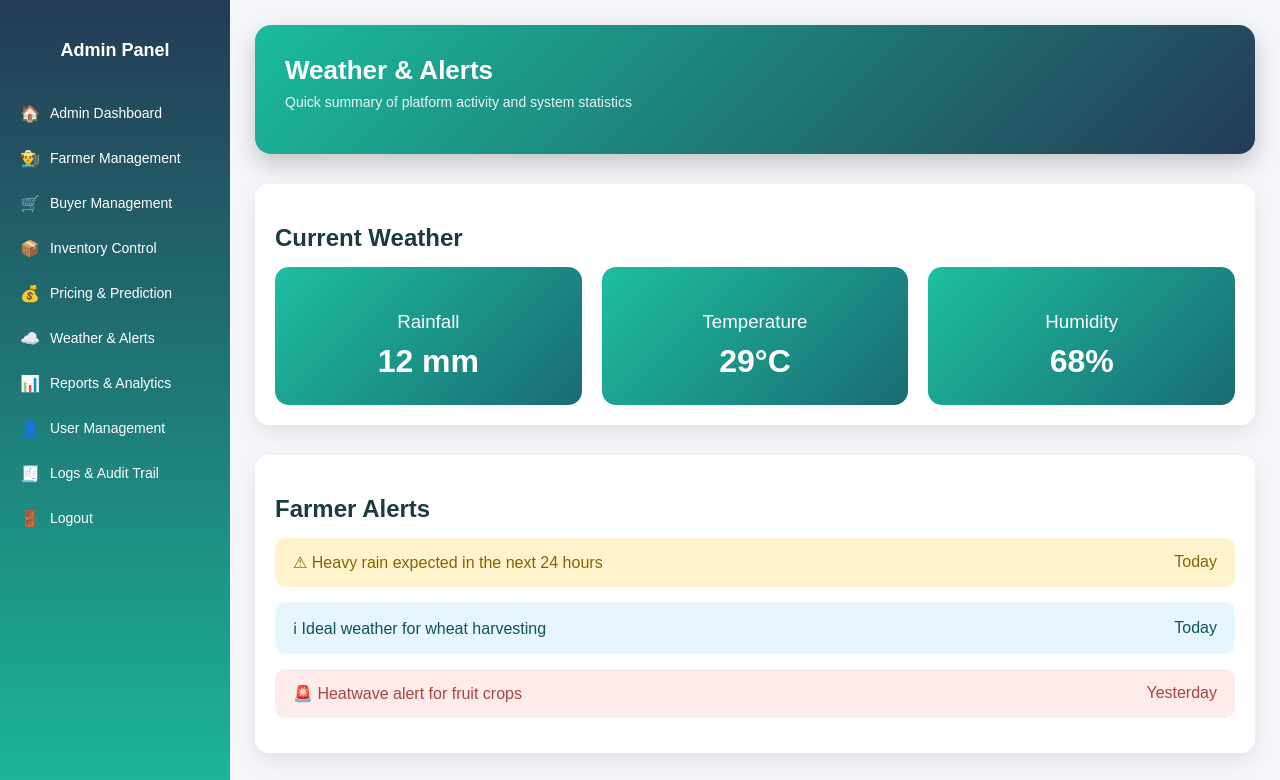
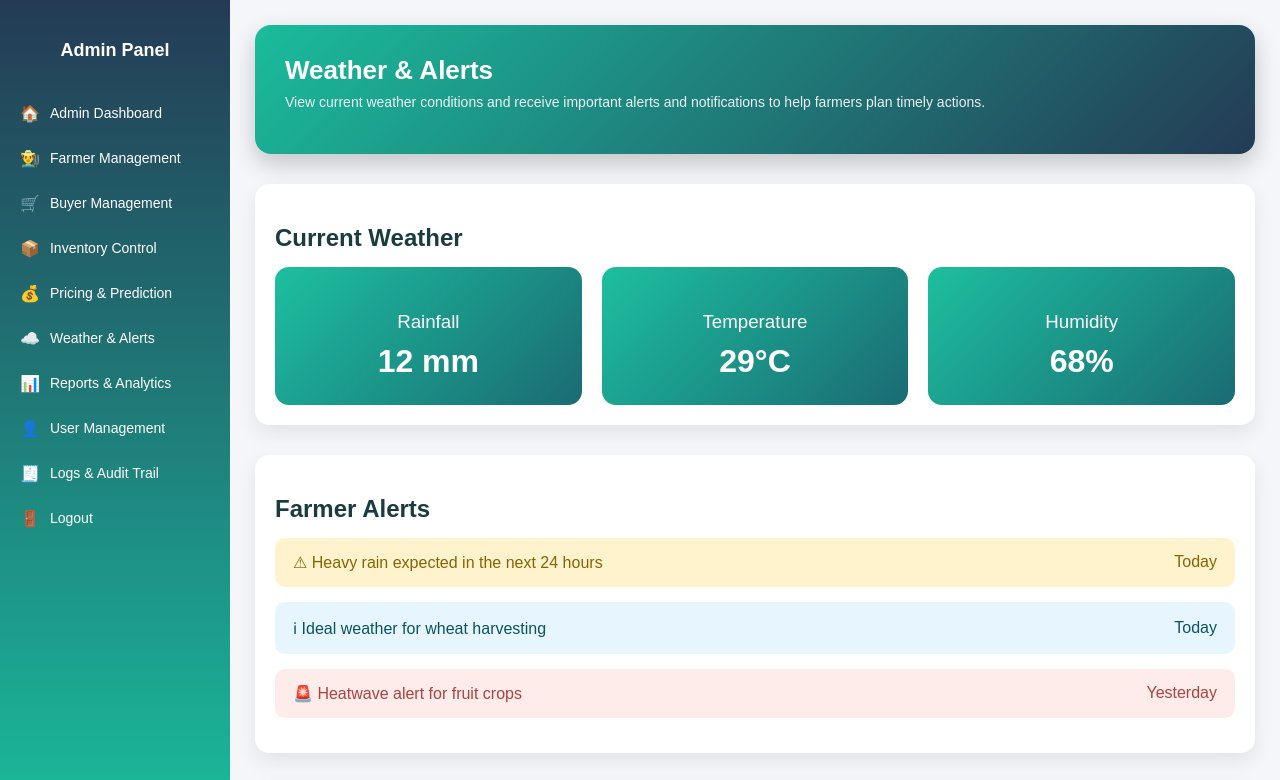
Before and after one commit to onkarsabale/admin-panel, a plain HTML site: page weather.html in a window 1280 px wide. Shown: the top 780 px of the page. Drawn offline with Linux system fonts and the light colour scheme.

Commit message:
update description

```diff
--- a/weather.html
+++ b/weather.html
@@ -200,7 +200,7 @@ tbody tr:hover {
 
     <div class="overview">
         <h1>Weather & Alerts</h1>
-        <p>Quick summary of platform activity and system statistics</p>
+        <p>View current weather conditions and receive important alerts and notifications to help farmers plan timely actions.</p>
     </div>
      <div class="card">
         <h2>Current Weather</h2>
```
Also changed, not shown: inventry.html (+1 -1 lines), pricing.html (+1 -1 lines).
